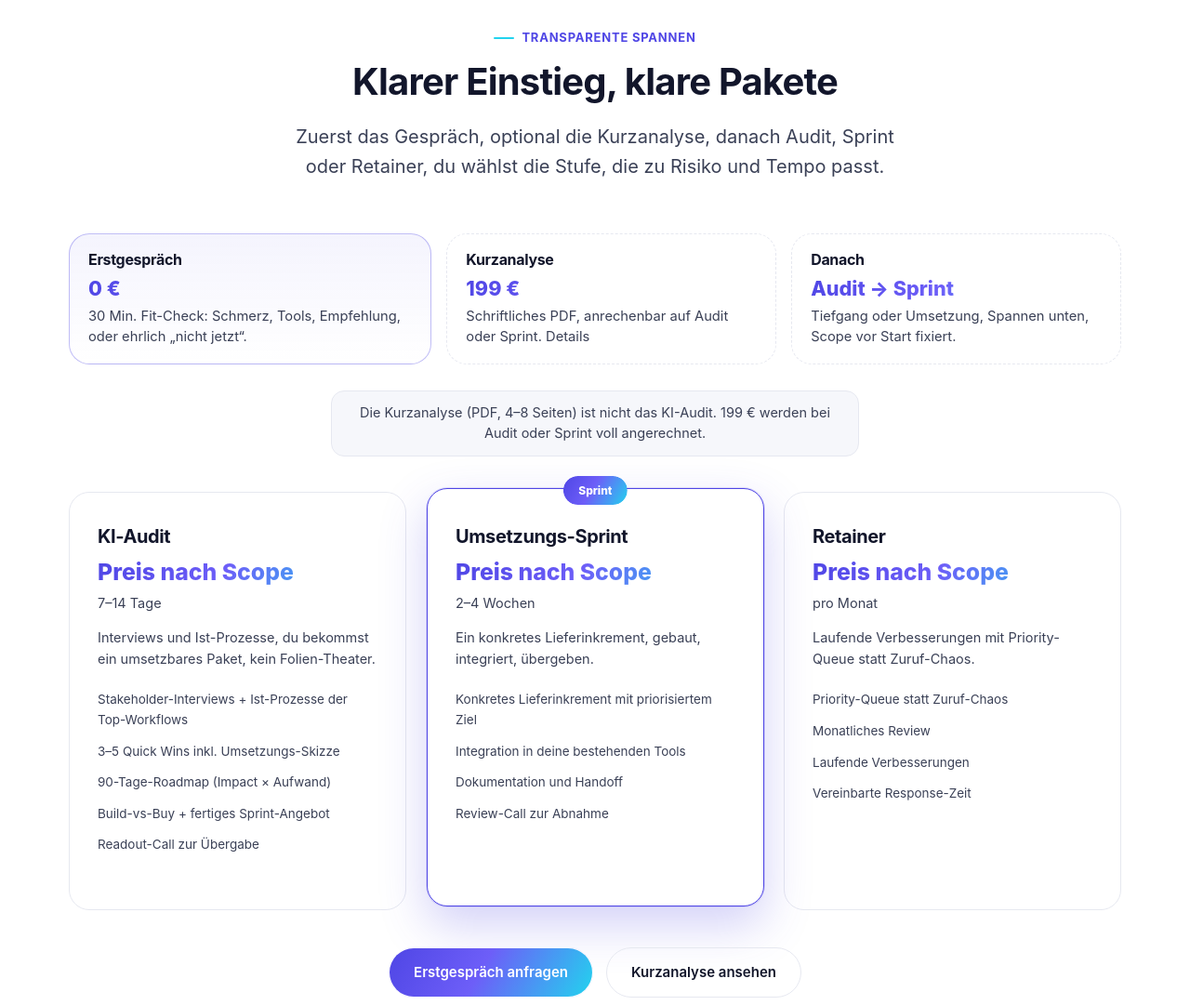
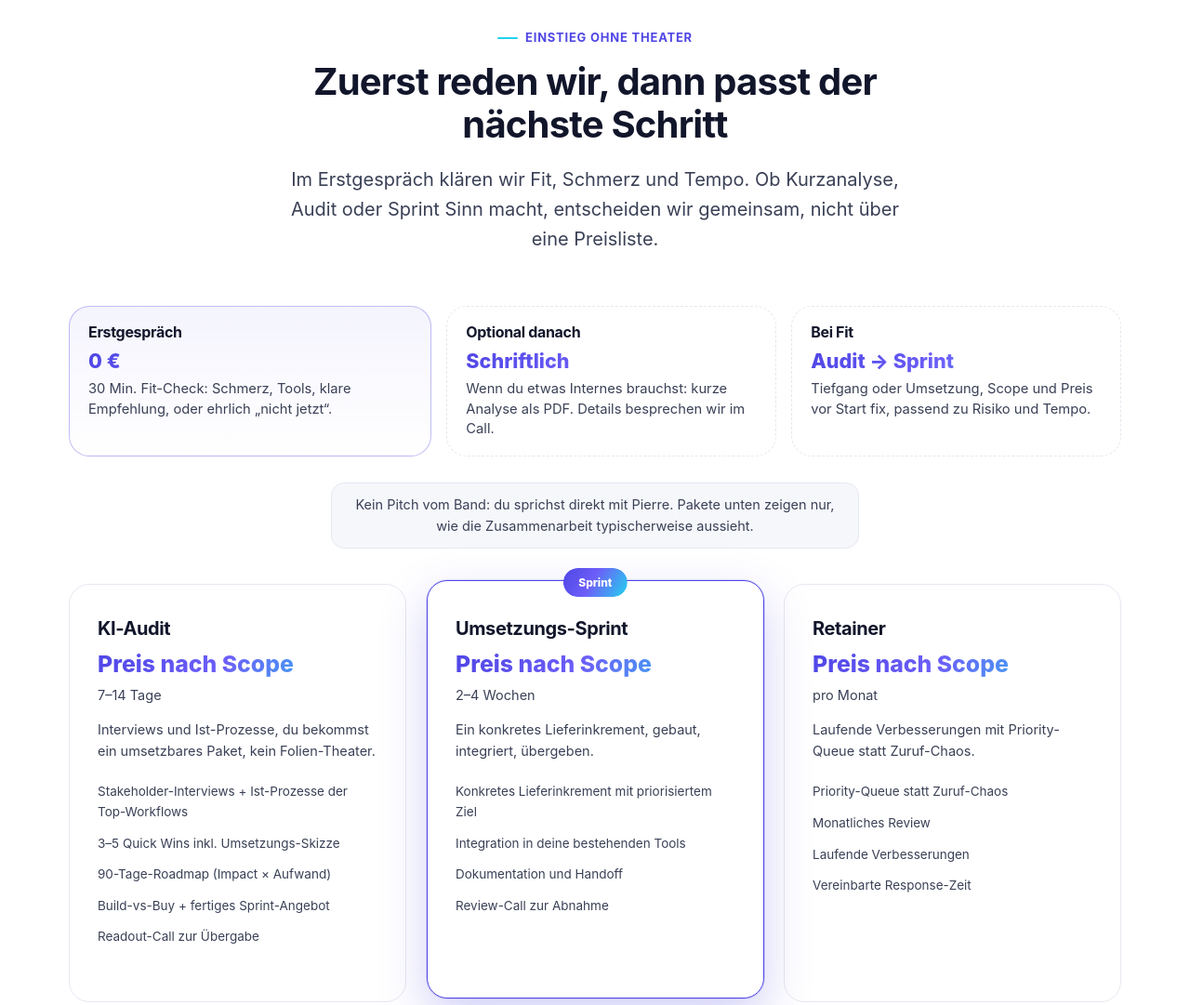
Before and after one commit to WrapdBTC/creationfirst, a plain HTML site: page index.html in a window 1280 px wide. Shown: the part 3900-4981 px from the top of the page at 93% size. Drawn offline with Linux system fonts and the light colour scheme.

Commit message:
Einstieg conversation-first: weniger Preiskarten, mehr Call

```diff
--- a/index.html
+++ b/index.html
@@ -279,29 +279,30 @@
 <section class="section offer-ladder" id="angebot-leiter">
   <div class="container">
     <div class="section-head" data-reveal>
-      <span class="eyebrow">Transparente Spannen</span>
-      <h2>Klarer Einstieg, klare Pakete</h2>
-      <p class="lede" style="margin:0 auto;">Zuerst das Gespräch, optional die Kurzanalyse, danach Audit, Sprint oder Retainer, du wählst die Stufe, die zu Risiko und Tempo passt.</p>
+      <span class="eyebrow">Einstieg ohne Theater</span>
+      <h2>Zuerst reden wir, dann passt der nächste Schritt</h2>
+      <p class="lede" style="margin:0 auto;">Im Erstgespräch klären wir Fit, Schmerz und Tempo. Ob Kurzanalyse, Audit oder Sprint Sinn macht, entscheiden wir gemeinsam, nicht über eine Preisliste.</p>
     </div>
     <div class="offer-entry-row" data-reveal>
       <div class="offer-entry-card is-free">
         <h3>Erstgespräch</h3>
         <div class="offer-price">0 €</div>
-        <p>30 Min. Fit-Check: Schmerz, Tools, Empfehlung, oder ehrlich „nicht jetzt“.</p>
+        <p>30 Min. Fit-Check: Schmerz, Tools, klare Empfehlung, oder ehrlich „nicht jetzt“.</p>
       </div>
       <div class="offer-entry-card">
-        <h3>Kurzanalyse</h3>
-        <div class="offer-price">199 €</div>
-        <p>Schriftliches PDF, anrechenbar auf Audit oder Sprint. <a href="leistungen.html#kurzanalyse">Details</a></p>
+        <h3>Optional danach</h3>
+        <div class="offer-price">Schriftlich</div>
+        <p>Wenn du etwas Internes brauchst: kurze Analyse als PDF. Details besprechen wir im Call.</p>
       </div>
       <div class="offer-entry-card">
-        <h3>Danach</h3>
+        <h3>Bei Fit</h3>
         <div class="offer-price">Audit → Sprint</div>
-        <p>Tiefgang oder Umsetzung, Spannen unten, Scope vor Start fixiert.</p>
+        <p>Tiefgang oder Umsetzung, Scope und Preis vor Start fix, passend zu Risiko und Tempo.</p>
       </div>
     </div>
-    <p class="offer-funnel-note" data-reveal>Die Kurzanalyse (PDF, 4–8 Seiten) ist nicht das KI-Audit. 199&nbsp;€ werden bei Audit oder Sprint voll angerechnet.</p>
-        <div class="grid grid-3">
+    <p class="offer-funnel-note" data-reveal>Kein Pitch vom Band: du sprichst direkt mit Pierre. Pakete unten zeigen nur, wie die Zusammenarbeit typischerweise aussieht.</p>
+
+<div class="grid grid-3">
       <div class="pricing-card" data-reveal>
         <h3>KI-Audit</h3>
         <div class="offer-price">Preis nach Scope</div>
```
